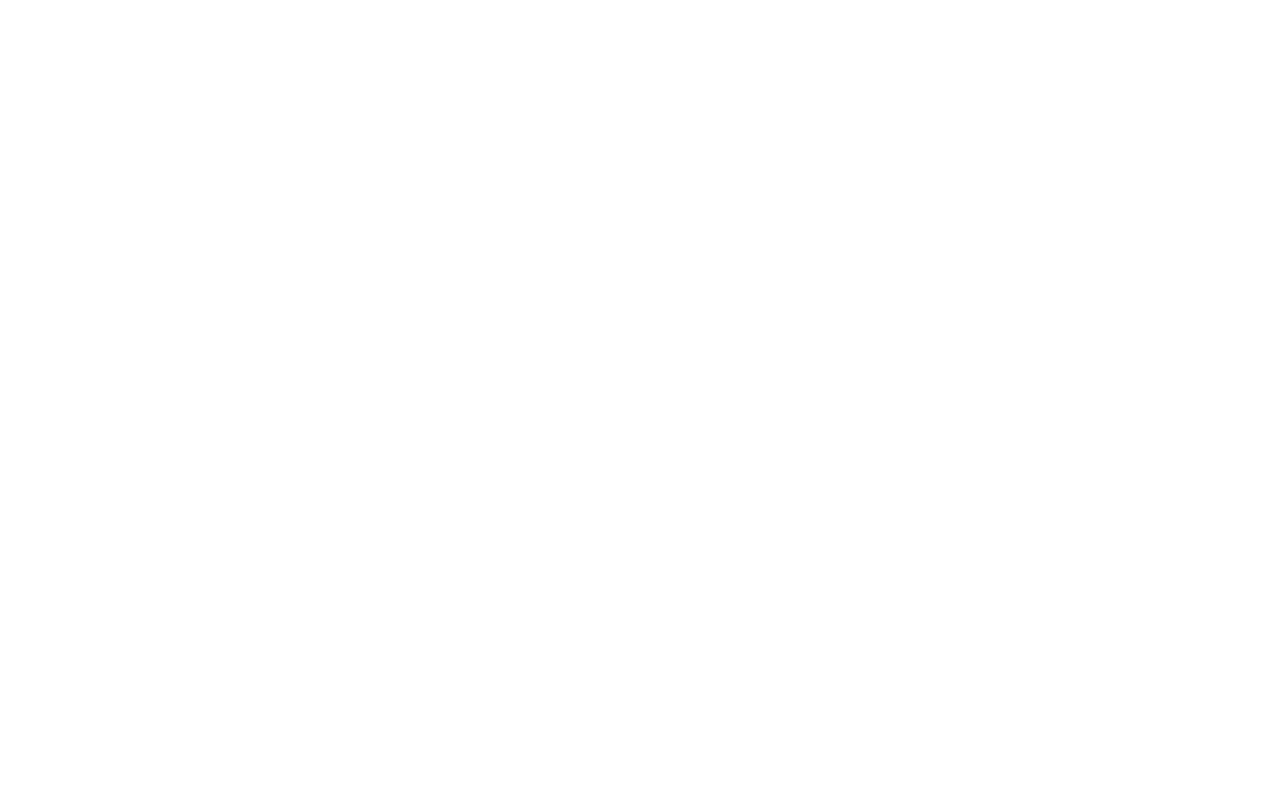
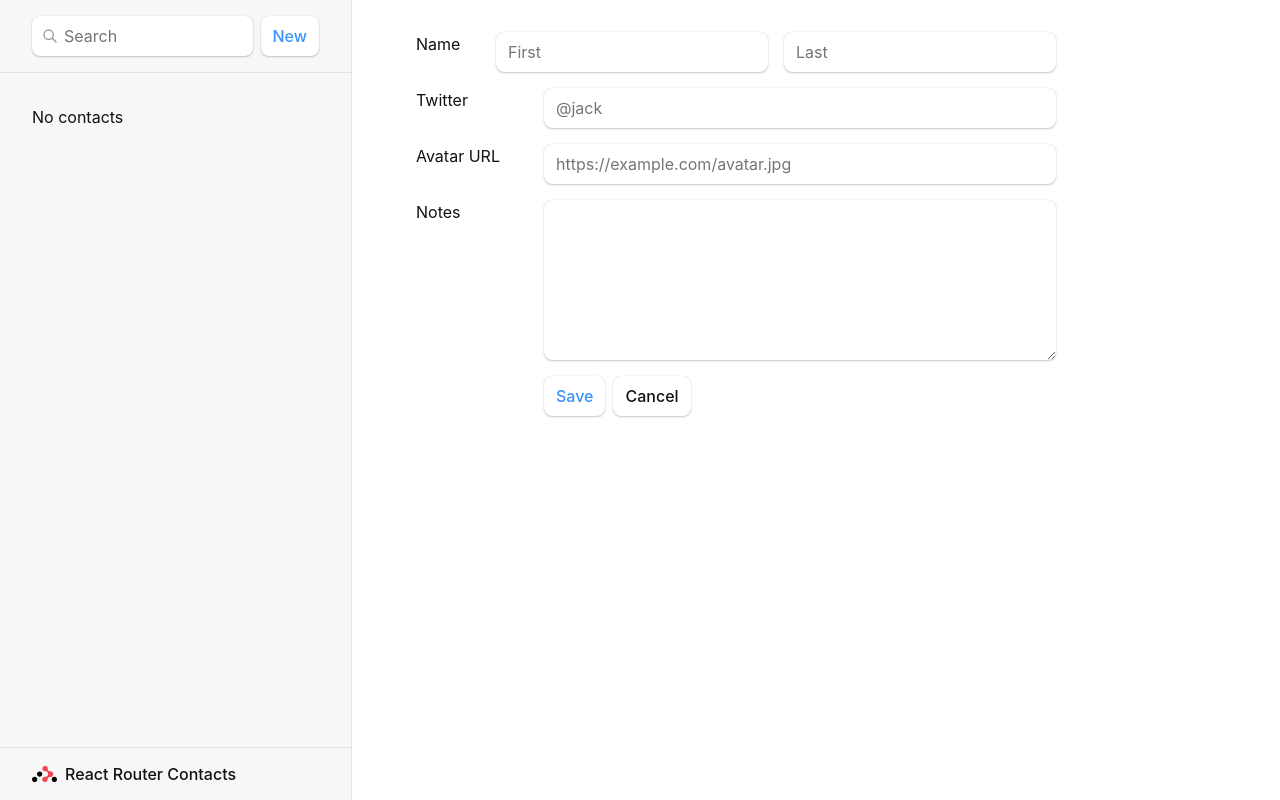
Before and after one commit to front-loop/react-router-contacts, a React (Vite) app: page /contacts/1/edit in a window 1280 px wide. Before the commit this address had no page. Built offline with nearby package versions, Linux system fonts and the light colour scheme.

Commit message:
feat: edit page and global states

```diff
--- a/src/index.css
+++ b/src/index.css
@@ -222,7 +222,6 @@
   border-radius: 8px;
   color: inherit;
   text-decoration: none;
-
   white-space: pre;
 }
 
@@ -230,11 +229,13 @@
   background: #e3e3e3;
 }
 
+/* 当前 active 的 NavLink */
 #sidebar nav a.active {
   background: hsl(224, 98%, 58%);
   color: white;
 }
 
+/* pending 状态 */
 #sidebar nav a.pending {
   color: hsl(224, 98%, 58%);
 }
@@ -245,6 +246,7 @@
   padding: 2rem 4rem;
 }
 
+/* 当前导航状态，idle | loading | submitting，淡入淡出的效果 */
 #detail.loading {
   opacity: 0.25;
   transition: opacity 200ms;
--- a/src/main.tsx
+++ b/src/main.tsx
@@ -4,6 +4,7 @@
 import './index.css'
 import Root, { loader as rootLoader, action as rootAction } from './routes/root'
 import Contact, { loader as contactLoader } from './routes/contact'
+import EditContact, { action as editAction } from './routes/edit'
 import ErrorPage from './routes/error-page'
 
 const router = createBrowserRouter([
@@ -19,6 +20,12 @@
         element: <Contact />,
         loader: contactLoader,
       },
+      {
+        path: 'contacts/:contactId/edit',
+        element: <EditContact />,
+        loader: contactLoader,
+        action: editAction,
+      },
     ],
   },
 ])
--- /dev/null
+++ b/src/routes/edit.tsx
@@ -0,0 +1,50 @@
+import { FC } from 'react'
+import { Form, LoaderFunction, redirect, useLoaderData } from 'react-router-dom'
+import { LoaderData } from '../types'
+import { loader as contactLoader } from './contact'
+import { updateContact } from '../contacts'
+
+export const action = (async ({ request, params }) => {
+  const formData = await request.formData()
+  const updates = Object.fromEntries(formData)
+  await updateContact(params.contactId!, updates)
+  return redirect(`/contacts/${params.contactId}`)
+}) satisfies LoaderFunction
+
+const EditContact: FC = () => {
+  const { contact } = useLoaderData() as LoaderData<typeof contactLoader>
+
+  return (
+    <Form method="post" id="contact-form">
+      <p>
+        <span>Name</span>
+        <input placeholder="First" aria-label="First name" type="text" name="first" defaultValue={contact?.first} />
+        <input placeholder="Last" aria-label="Last name" type="text" name="last" defaultValue={contact?.last} />
+      </p>
+      <label>
+        <span>Twitter</span>
+        <input type="text" name="twitter" placeholder="@jack" defaultValue={contact?.twitter} />
+      </label>
+      <label>
+        <span>Avatar URL</span>
+        <input
+          placeholder="https://example.com/avatar.jpg"
+          aria-label="Avatar URL"
+          type="text"
+          name="avatar"
+          defaultValue={contact?.avatar}
+        />
+      </label>
+      <label>
+        <span>Notes</span>
+        <textarea name="notes" defaultValue={contact?.notes} rows={6} />
+      </label>
+      <p>
+        <button type="submit">Save</button>
+        <button type="button">Cancel</button>
+      </p>
+    </Form>
+  )
+}
+
+export default EditContact
--- a/src/routes/root.tsx
+++ b/src/routes/root.tsx
@@ -1,5 +1,5 @@
 import { FC } from 'react'
-import { Form, Link, LoaderFunction, Outlet, useLoaderData } from 'react-router-dom'
+import { Form, LoaderFunction, NavLink, Outlet, useLoaderData, useNavigation } from 'react-router-dom'
 import { createdContact, getContacts } from '../contacts'
 import { LoaderData } from '../types'
 
@@ -15,6 +15,7 @@
 
 const Root: FC = () => {
   const { contacts } = useLoaderData() as LoaderData<typeof loader>
+  const navigation = useNavigation()
 
   return (
     <>
@@ -37,7 +38,10 @@
               <ul>
                 {contacts.map((contact) => (
                   <li key={contact.id}>
-                    <Link to={`contacts/${contact.id}`}>
+                    <NavLink
+                      to={`contacts/${contact.id}`}
+                      className={({ isActive, isPending }) => (isActive ? 'active' : isPending ? 'pending' : '')}
+                    >
                       {contact.first || contact.last ? (
                         <>
                           {contact.first} {contact.last}
@@ -46,7 +50,7 @@
                         <i>No Name</i>
                       )}{' '}
                       {contact.favorite && <span>★</span>}
-                    </Link>
+                    </NavLink>
                   </li>
                 ))}
               </ul>
@@ -56,7 +60,7 @@
           </ul>
         </nav>
       </div>
-      <div id="detail">
+      <div id="detail" className={navigation.state === 'loading' ? 'loading' : ''}>
         <Outlet />
       </div>
     </>
--- a/src/types.ts
+++ b/src/types.ts
@@ -4,9 +4,9 @@
 
 export interface ContactItem {
   id: string
+  createdAt: number
+  last?: string
   first?: string
-  last?: string
-  createdAt: number
   favorite?: boolean
   avatar?: string
   twitter?: string
```
